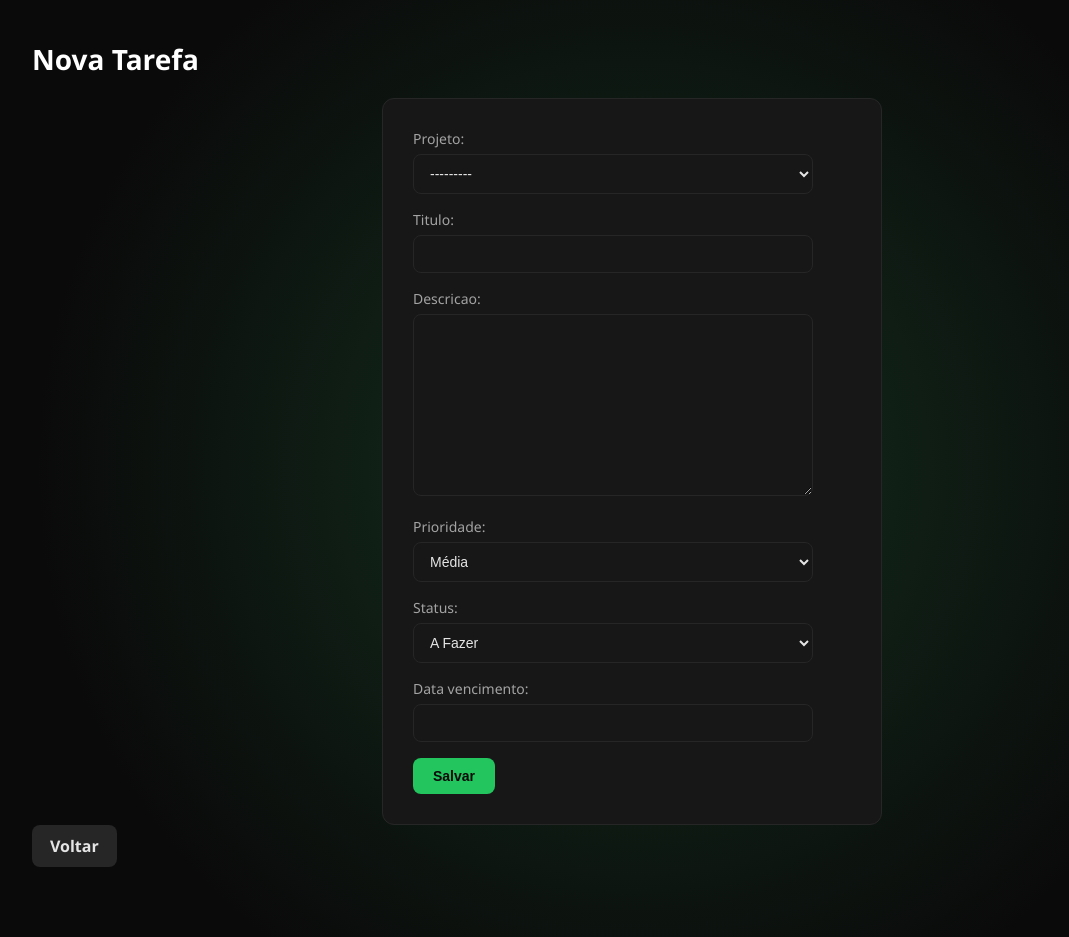
After one commit to yurigalvao/sistema-pessoal, a Django app: page /trabalho/nova/ in a window 1280 px wide. The commit adds this page. Shown: the whole page, without its empty margins (8-1077 px from the left). Run offline with Django 5.2, Linux system fonts and the light colour scheme; data that the repository does not hold is empty.

Commit message:
Completa CRUD de tarefas (editar e excluir) com estilos ajustados

```diff
--- /dev/null
+++ b/trabalho/forms.py
@@ -0,0 +1,7 @@
+from django import forms
+from .models import Tarefa
+
+class TarefaForm(forms.ModelForm):
+    class Meta:
+        model = Tarefa
+        fields = ['projeto', 'titulo', 'descricao', 'prioridade', 'status', 'data_vencimento']
--- a/trabalho/static/trabalho/style.css
+++ b/trabalho/static/trabalho/style.css
@@ -1,4 +1,4 @@
-/* Reset básico - remove espaçamentos padrão do navegador */
+/* Reset básico */
 * {
     margin: 0;
     padding: 0;
@@ -7,18 +7,20 @@
 
 body {
     font-family: 'Segoe UI', Arial, sans-serif;
-    background-color: #0f172a;
-    color: #e2e8f0;
+    background: radial-gradient(circle at center, #14301f 0%, #0a0a0a 75%);
+    color: #e5e5e5;
     padding: 40px;
+    min-height: 100vh;
 }
 
 h1 {
     font-size: 28px;
     font-weight: 600;
-    margin-bottom: 30px;
-    color: #f8fafc;
+    margin-bottom: 20px;
+    color: #ffffff;
 }
 
+/* Grid de cards */
 .tarefas-container {
     display: grid;
     grid-template-columns: repeat(auto-fill, minmax(280px, 1fr));
@@ -26,37 +28,167 @@ h1 {
 }
 
 .tarefa-card {
-    background-color: #1e293b;
+    background-color: #171717;
     border-radius: 10px;
     padding: 20px;
-    border: 1px solid #334155;
+    border: 1px solid #262626;
     transition: transform 0.2s ease, border-color 0.2s ease;
 }
 
 .tarefa-card:hover {
     transform: translateY(-4px);
-    border-color: #6366f1;
+    border-color: #22c55e;
 }
 
 .tarefa-card h3 {
     font-size: 18px;
     margin-bottom: 10px;
-    color: #f8fafc;
+    color: #ffffff;
 }
 
 .tarefa-card p {
     font-size: 14px;
-    color: #94a3b8;
+    color: #a3a3a3;
     margin-top: 6px;
 }
 
 .badge {
     display: inline-block;
-    background-color: #6366f1;
-    color: white;
+    background-color: #22c55e;
+    color: #0a0a0a;
     font-size: 12px;
-    font-weight: 600;
+    font-weight: 700;
     padding: 4px 10px;
     border-radius: 20px;
     margin-bottom: 8px;
 }
+
+/* Formulário */
+form p {
+    margin-bottom: 16px;
+}
+
+form label {
+    display: block;
+    margin-bottom: 6px;
+    font-size: 14px;
+    color: #a3a3a3;
+}
+
+form input,
+form select,
+form textarea {
+    width: 100%;
+    max-width: 400px;
+    padding: 10px 12px;
+    background-color: #171717;
+    border: 1px solid #262626;
+    border-radius: 8px;
+    color: #e5e5e5;
+    font-size: 14px;
+}
+
+form input:focus,
+form select:focus,
+form textarea:focus {
+    outline: none;
+    border-color: #22c55e;
+}
+
+button[type="submit"] {
+    background-color: #22c55e;
+    color: #0a0a0a;
+    font-weight: 600;
+    border: none;
+    padding: 10px 20px;
+    border-radius: 8px;
+    cursor: pointer;
+    font-size: 14px;
+    transition: background-color 0.2s ease;
+    width: auto;
+}
+
+button[type="submit"]:hover {
+    background-color: #16a34a;
+}
+
+.btn {
+    display: inline-block;
+    background-color: #22c55e;
+    color: #0a0a0a;
+    font-weight: 600;
+    text-decoration: none;
+    padding: 10px 18px;
+    border-radius: 8px;
+    margin-right: 12px;
+    margin-bottom: 30px;
+    transition: background-color 0.2s ease;
+}
+
+.btn:hover {
+    background-color: #16a34a;
+}
+
+.btn-secondary {
+    background-color: #262626;
+    color: #e5e5e5;
+}
+
+.btn-secondary:hover {
+    background-color: #333333;
+}
+form {
+    max-width: 500px;
+    margin: 0 auto;
+    background-color: #171717;
+    border: 1px solid #262626;
+    border-radius: 12px;
+    padding: 30px;
+}
+
+.tarefa-card .btn {
+    opacity: 0;
+    transition: opacity 0.2s ease;
+    padding: 6px 12px;
+    font-size: 13px;
+    margin-right: 8px;
+    margin-bottom: 0;
+}
+
+.tarefa-card:hover .btn {
+    opacity: 1;
+}
+.btn-danger {
+    background-color: #dc2626;
+    color: #ffffff;
+}
+
+.btn-danger:hover {
+    background-color: #b91c1c;
+}
+
+.form-card {
+    max-width: 500px;
+    margin: 0 auto;
+    background-color: #171717;
+    border: 1px solid #262626;
+    border-radius: 12px;
+    padding: 30px;
+}
+
+/* Garante que btn-danger sempre vença, mesmo dentro de button[type=submit] */
+button.btn-danger,
+.btn-danger {
+    background-color: #dc2626 !important;
+    color: #ffffff !important;
+}
+
+button.btn-danger:hover,
+.btn-danger:hover {
+    background-color: #b91c1c !important;
+}
+
+/* Espaço entre o texto do card e os botões */
+.tarefa-card p:last-of-type {
+    margin-bottom: 12px;
+}
--- /dev/null
+++ b/trabalho/templates/trabalho/criar_tarefa.html
@@ -0,0 +1,19 @@
+{% load static %}
+<!DOCTYPE html>
+<html lang="pt-BR">
+<head>
+    <title>Nova Tarefa</title>
+    <link rel="stylesheet" href="{% static 'trabalho/style.css' %}">
+</head>
+<body>
+    <h1>Nova Tarefa</h1>
+
+    <form method="post">
+        {% csrf_token %}
+        {{ form.as_p }}
+        <button type="submit">Salvar</button>
+    </form>
+
+    <a href="{% url 'lista_tarefas' %}" class="btn btn-secondary">Voltar</a>
+</body>
+</html>
--- a/trabalho/templates/trabalho/lista_tarefas.html
+++ b/trabalho/templates/trabalho/lista_tarefas.html
@@ -8,6 +8,8 @@
 <body>
     <h1>Minhas Tarefas</h1>
 
+    <a href="{% url 'criar_tarefa' %}" class="btn">+ Nova Tarefa</a>
+
     <div class="tarefas-container">
         {% for tarefa in tarefas %}
             <div class="tarefa-card">
@@ -16,6 +18,8 @@
                 <p>Projeto: {{ tarefa.projeto }}</p>
                 <p>Prioridade: {{ tarefa.get_prioridade_display }}</p>
                 <p>Vence em: {{ tarefa.data_vencimento }}</p>
+                <a href="{% url 'editar_tarefa' tarefa.id %}" class="btn">Editar</a>
+                <a href="{% url 'deletar_tarefa' tarefa.id %}" class="btn btn-danger">Excluir</a>
             </div>
         {% endfor %}
         </div>
--- a/trabalho/urls.py
+++ b/trabalho/urls.py
@@ -3,4 +3,7 @@ from . import views
 
 urlpatterns = [
     path('', views.lista_tarefas, name='lista_tarefas'),
+    path('nova/', views.criar_tarefa, name='criar_tarefa'),
+    path('<int:tarefa_id>/editar/', views.editar_tarefa, name='editar_tarefa'),
+    path('<int:tarefa_id>/deletar/', views.deletar_tarefa, name='deletar_tarefa'),
 ]
--- a/trabalho/views.py
+++ b/trabalho/views.py
@@ -1,7 +1,37 @@
-from django.shortcuts import render
+from django.shortcuts import render, redirect
 from .models import Tarefa
+from .forms import TarefaForm
 
 
 def lista_tarefas(request):
     tarefas = Tarefa.objects.all()
     return render(request, 'trabalho/lista_tarefas.html', {'tarefas': tarefas})
+
+
+def criar_tarefa(request):
+    if request.method == 'POST':
+        form = TarefaForm(request.POST)
+        if form.is_valid():
+            form.save()
+            return redirect('lista_tarefas')
+    else:
+        form = TarefaForm()
+    return render(request, 'trabalho/criar_tarefa.html', {'form': form})
+
+def editar_tarefa(request, tarefa_id):
+    tarefa = Tarefa.objects.get(id=tarefa_id)
+    if request.method == 'POST':
+        form = TarefaForm(request.POST, instance=tarefa)
+        if form.is_valid():
+            form.save()
+            return redirect('lista_tarefas')
+    else:
+        form = TarefaForm(instance=tarefa)
+    return render(request, 'trabalho/editar_tarefa.html', {'form': form, 'tarefa': tarefa})
+
+def deletar_tarefa(request, tarefa_id):
+    tarefa = Tarefa.objects.get(id=tarefa_id)
+    if request.method == 'POST':
+        tarefa.delete()
+        return redirect('lista_tarefas')
+    return render(request, 'trabalho/deletar_tarefa.html', {'tarefa': tarefa})
```
Also changed, not shown: trabalho/templates/trabalho/deletar_tarefa.html (added, +20 -0 lines), trabalho/templates/trabalho/editar_tarefa.html (added, +19 -0 lines).
